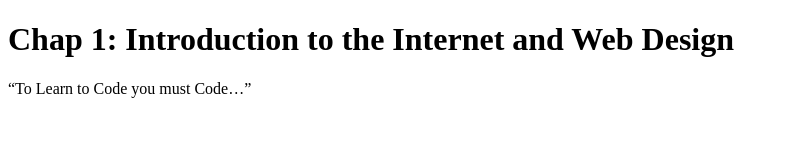
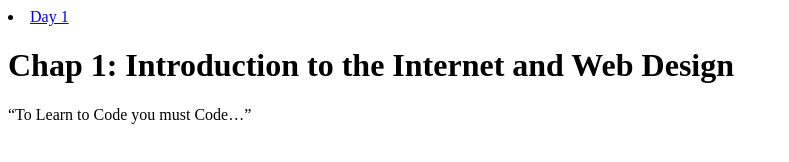
Before and after one commit to jscybercode/jscybercode.github.io, a plain HTML site: page index.html in a window 1280 px wide. Shown: the whole page, without its empty margins (0-789 px from the left). Drawn offline with Linux system fonts and the light colour scheme.

Commit message:
Update index.html
added link to day1 folder

```diff
--- a/index.html
+++ b/index.html
@@ -7,6 +7,7 @@
 </head>
 <body>
     <header>
+        <li><a href="./day1/">Day 1</a></li>
         <h1>Chap 1: Introduction to the Internet and Web Design</h1>
         <p>“To Learn to Code you must Code…”</p>
     </header>
```
